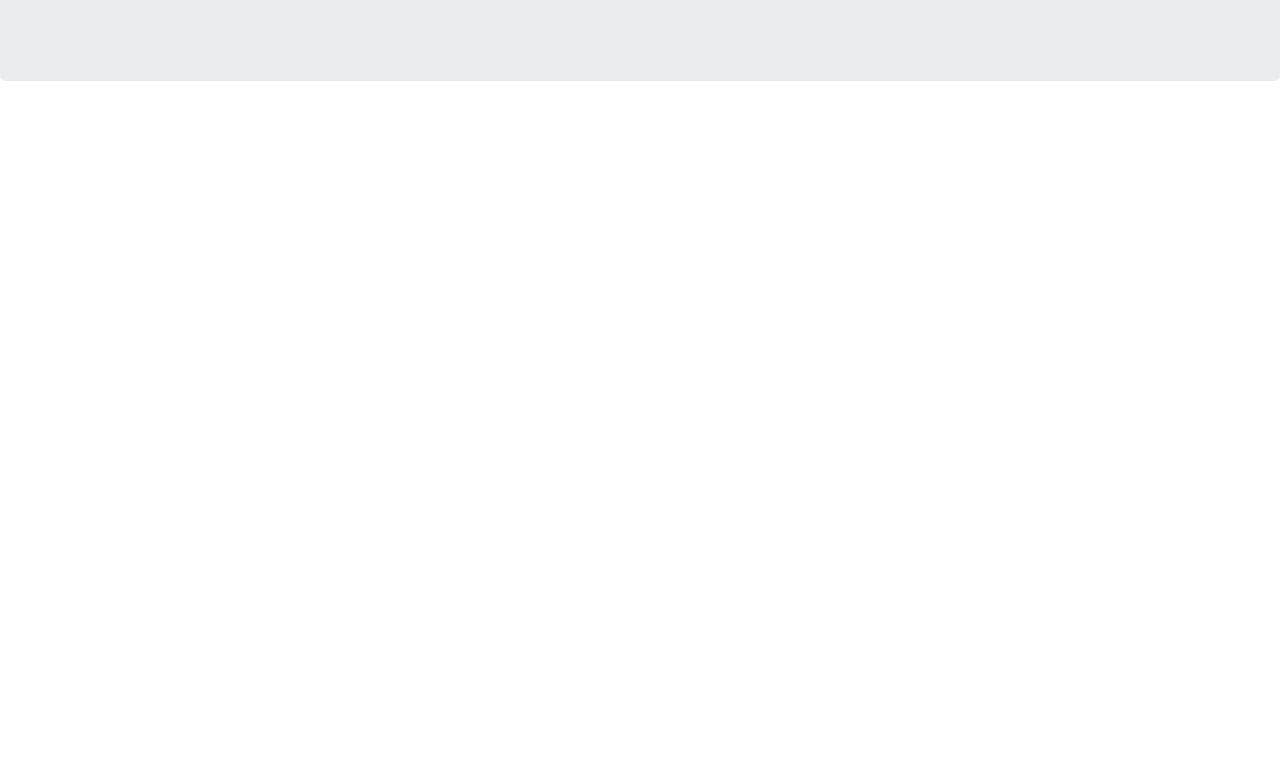
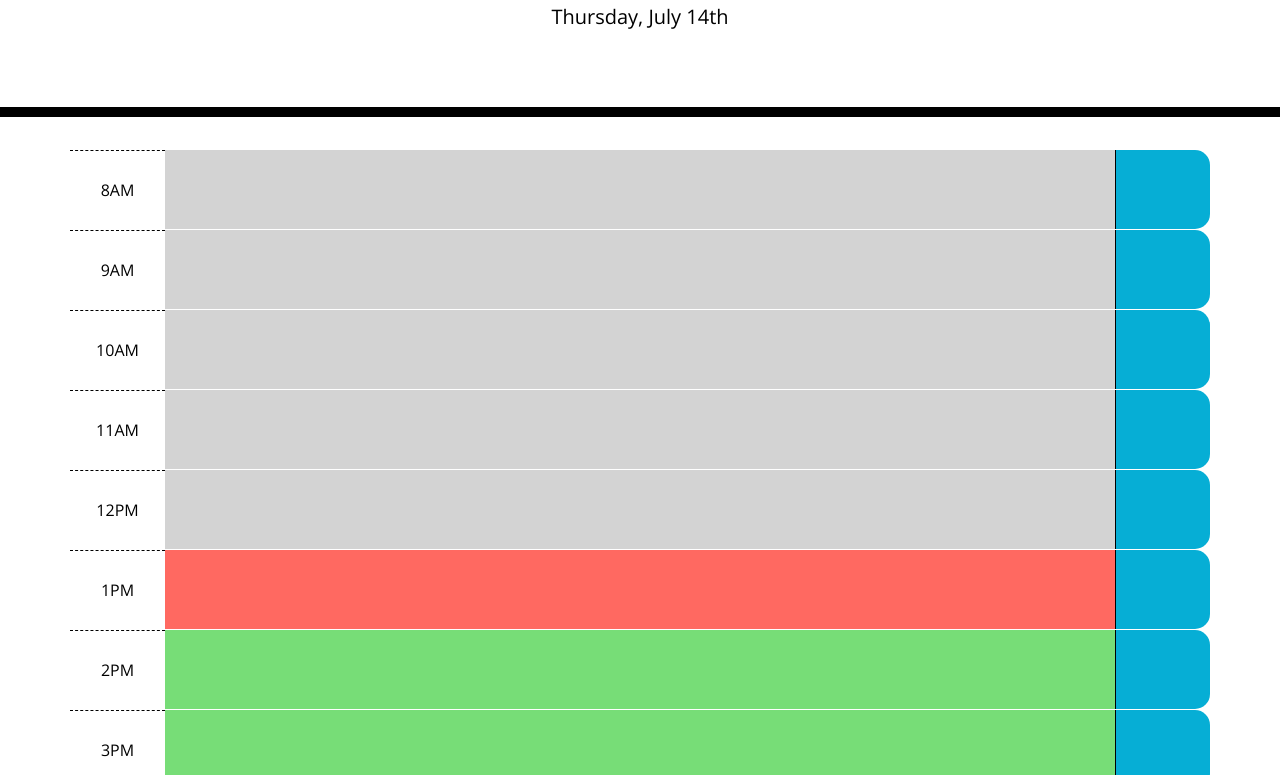
Before and after one commit to tdgreer1203/Work-Day-Scheduler, a plain HTML site: page index.html in a window 1280 px wide. Shown: the part 187-962 px from the top of the page. Before the commit the page ends 800 px from the top, so only its background shows below. Drawn offline with nearby package versions, Linux system fonts and the light colour scheme; the site is published under a folder, as on GitHub Pages, so addresses that start at the root find nothing; a web font is replaced by a local one.

Commit message:
Using Relative Paths

```diff
--- a/index.html
+++ b/index.html
@@ -19,7 +19,7 @@
       href="https://fonts.googleapis.com/css?family=Open+Sans&display=swap"
       rel="stylesheet"
     />
-    <link rel="stylesheet" href="/assets/css/style.css" />
+    <link rel="stylesheet" href="./assets/css/style.css" />
     <title>Work Day Scheduler</title>
   </head>
 
@@ -36,6 +36,6 @@
 
     <script src="https://code.jquery.com/jquery-3.4.1.min.js"></script>
     <script src="https://cdnjs.cloudflare.com/ajax/libs/moment.js/2.24.0/moment.min.js"></script>
-    <script src="/assets/js/script.js"></script>
+    <script src="./assets/js/script.js"></script>
   </body>
 </html>
```
